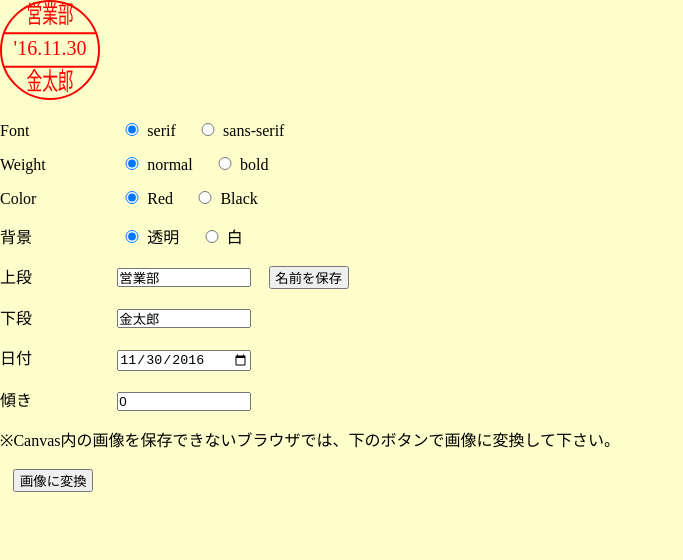
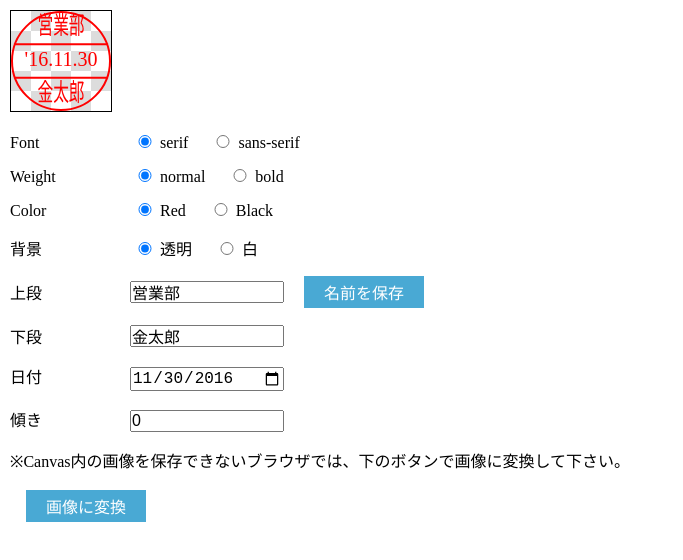
Before and after one commit to wijie/eStamp, a plain HTML site: page index.html in a window 1280 px wide. Shown: the whole page, without its empty margins (0-683 px from the left). Drawn offline with Linux system fonts and the light colour scheme.

Commit message:
Update index.html

```diff
--- a/index.html
+++ b/index.html
@@ -11,9 +11,21 @@
       /*text-align: center;*/
     }
 
+    canvas {
+      background-color: white;
+      background: linear-gradient(45deg, gainsboro 25%, transparent 25%, transparent 75%, gainsboro 75%, gainsboro),
+        linear-gradient(45deg, gainsboro 25%, transparent 25%, transparent 75%, gainsboro 75%, gainsboro);
+      background-size: 40px 40px;
+      background-position: 0 0, 20px 20px;
+      border: thin solid black;
+    }
+
     body {
-      background: #ffc;
+      /*background: #ffc;*/
+      padding-top: 10px;
+      padding-left: 10px;
     }
+
     h1 {
       font-size: 100%;
     }
@@ -30,7 +42,8 @@
 
     input {
       margin-left: 1em;
-      width: 130px;
+      width: 150px;
+      font-size: 16px;
     }
 
     input[type="radio"] {
@@ -38,7 +51,15 @@
     }
 
     input[type="button"] {
-      width: 80px;
+      width: 120px;
+      font-size: 16px;
+      /*font-weight: bold;*/
+      text-decoration: none;
+      text-align: center;
+      padding: 4px 0 4px;
+      color: #fff;
+      border: 0px;
+      background-color: #49a9d4;
     }
   </style>
 
@@ -86,11 +107,6 @@
       document.getElementById("angle1").value = ANGLE;
       onRadioButtonChange();
     }
-
-    // window.onbeforeunload = function() {
-    //   storage.setItem("eStamp.Name1", NAME1);
-    //   storage.setItem("eStamp.Name2", NAME2);
-    // }
 
     function onRadioButtonChange() {
       var check1 = document.form1.radio1.checked;
@@ -208,8 +224,7 @@
 </head>
 
 <body>
-  <!--<canvas id="cv" width="200" height="200"></canvas>-->
-  <canvas id="cv"></canvas>
+  <canvas id="cv" width="200" height="200"></canvas>
   <form name="form1" method="get">
     <br>
     <ul>
```
